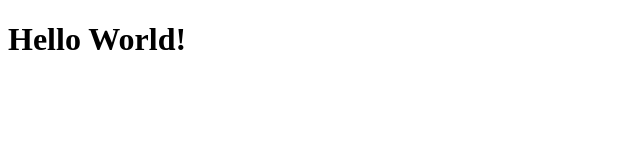
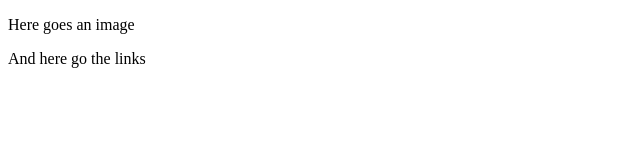
Before and after one commit to sophie-emi/sophie-emi.github.io, a plain HTML site: page firefox/startup/index.html in a window 1280 px wide. Shown: the whole page, without its empty margins (0-640 px from the left). Drawn offline with Linux system fonts and the light colour scheme.

Commit message:
Second commit

```diff
--- a/firefox/startup/index.html
+++ b/firefox/startup/index.html
@@ -6,6 +6,13 @@
     <title>Welcome Back!</title>
 </head>
 <body>
-    <h1>Hello World!</h1>
+    <div class="super-container">
+        <div class="image-container">
+            <p>Here goes an image</p>
+        </div>
+        <div class="content-container">
+            <p>And here go the links</p>
+        </div>
+    </div>
 </body>
 </html>
```
